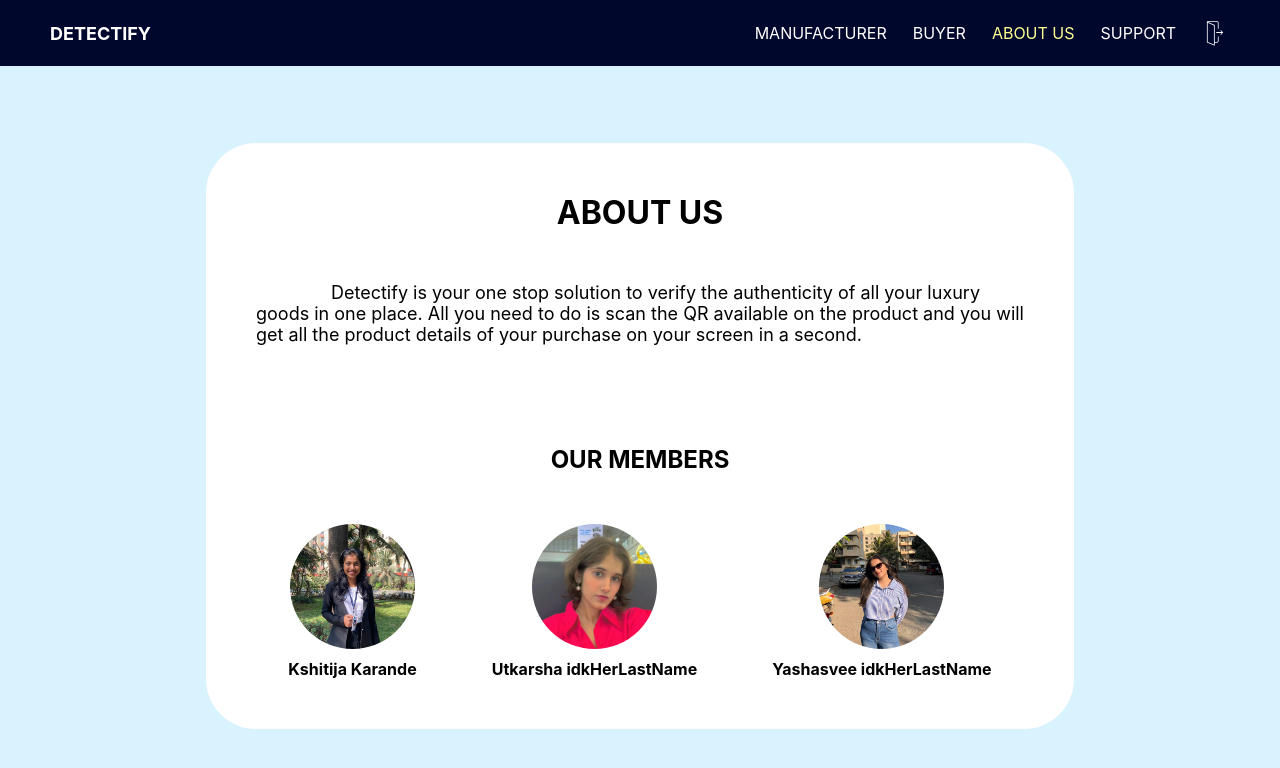
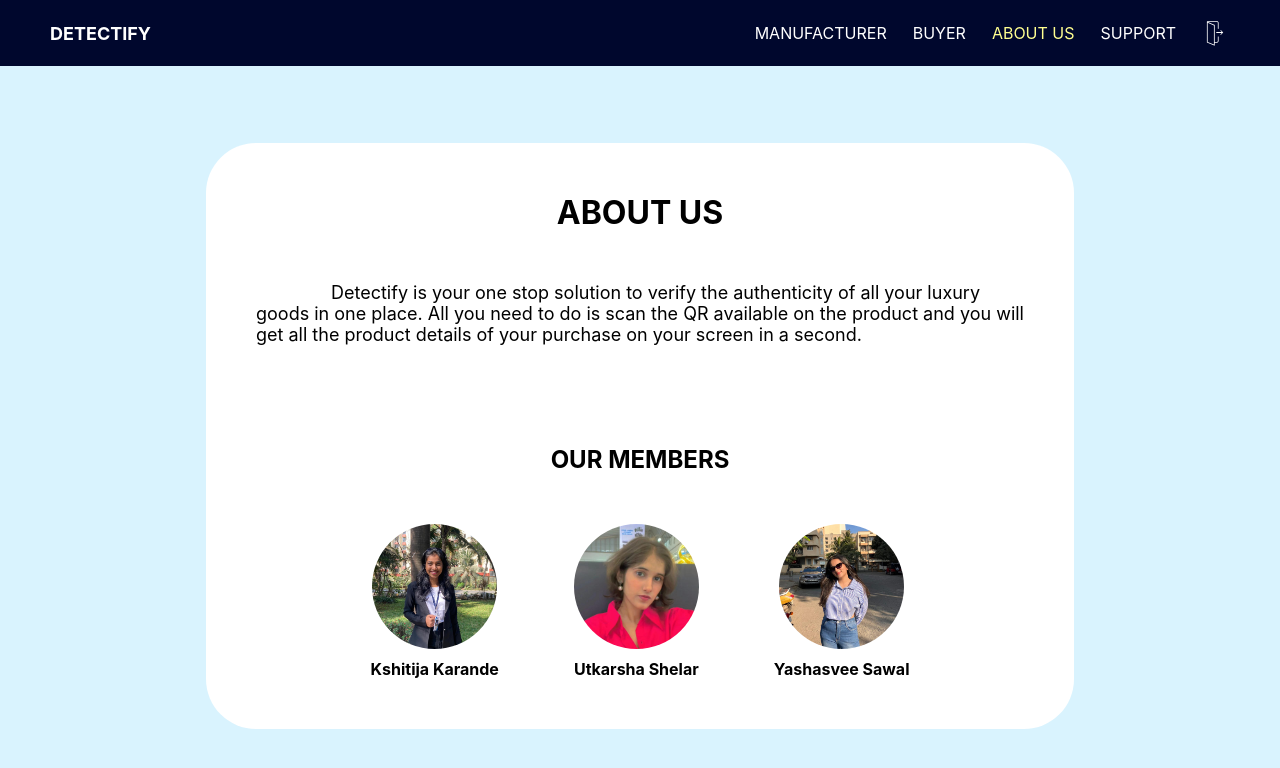
Before and after one commit to IceCYrip/counterfeit, a React (Create React App) app: page /about-us in a window 1280 px wide. Shown: the top 768 px of the page. Built offline with nearby package versions, Linux system fonts and the light colour scheme.

Commit message:
Members Name corrected and made dynamic (kinda)

```diff
--- a/src/AboutUs.js
+++ b/src/AboutUs.js
@@ -1,16 +1,37 @@
-import React, { useEffect } from 'react'
-import Navbar from './components/Navbar'
-import './styles/AboutUs.css'
+import React, { useEffect } from "react";
+import Navbar from "./components/Navbar";
+import "./styles/AboutUs.css";
 
 const AboutUs = () => {
   useEffect(() => {
-    localStorage.setItem('activeMenu', 'About Us')
-  }, [])
+    localStorage.setItem("activeMenu", "About Us");
+  }, []);
+
+  const memberDetails = [
+    {
+      id: 1,
+      fullName: "Kshitija Karande",
+      src: "/Kshitija.jpeg",
+      alt: `Kshitija's Photo`,
+    },
+    {
+      id: 2,
+      fullName: "Utkarsha Shelar",
+      src: "/Utkarsha.jpeg",
+      alt: `Utkarsha's Photo`,
+    },
+    {
+      id: 3,
+      fullName: "Yashasvee Sawal",
+      src: "/Yashasvee.jpeg",
+      alt: `Yashasvee's Photo`,
+    },
+  ];
   return (
     <>
       <Navbar />
-      <div className='aboutUsWrapper'>
-        <div className='aboutUsBody'>
+      <div className="aboutUsWrapper">
+        <div className="aboutUsBody">
           <h1>About Us</h1>
           <p>
             Detectify is your one stop solution to verify the authenticity of
@@ -19,36 +40,46 @@
             of your purchase on your screen in a second.
           </p>
           <h2>Our Members</h2>
-          <div className='members'>
-            <div className='memberContainer'>
+          <div className="members">
+            {memberDetails?.map((person) => (
+              <div className="memberContainer" key={person.id}>
+                <img
+                  className="memberPhotos"
+                  src={`${person?.src}`}
+                  alt={`${person?.alt}`}
+                />
+                <span>{person?.fullName}</span>
+              </div>
+            ))}
+            {/* <div className="memberContainer">
               <img
-                className='memberPhotos'
-                src='/Kshitija.jpeg'
+                className="memberPhotos"
+                src="/Kshitija.jpeg"
                 alt="Kshitija's Photo"
               />
               <span>Kshitija Karande</span>
             </div>
-            <div className='memberContainer'>
+            <div className="memberContainer">
               <img
-                className='memberPhotos'
-                src='/Utkarsha.jpeg'
+                className="memberPhotos"
+                src="/Utkarsha.jpeg"
                 alt="Utkarsha's Photo"
               />
               <span>Utkarsha idkHerLastName</span>
             </div>
-            <div className='memberContainer'>
+            <div className="memberContainer">
               <img
-                className='memberPhotos'
-                src='/Yashasvee.jpeg'
+                className="memberPhotos"
+                src="/Yashasvee.jpeg"
                 alt="Yashasvee's Photo"
               />
               <span>Yashasvee idkHerLastName</span>
-            </div>
+            </div> */}
           </div>
         </div>
       </div>
     </>
-  )
-}
+  );
+};
 
-export default AboutUs
+export default AboutUs;
```
